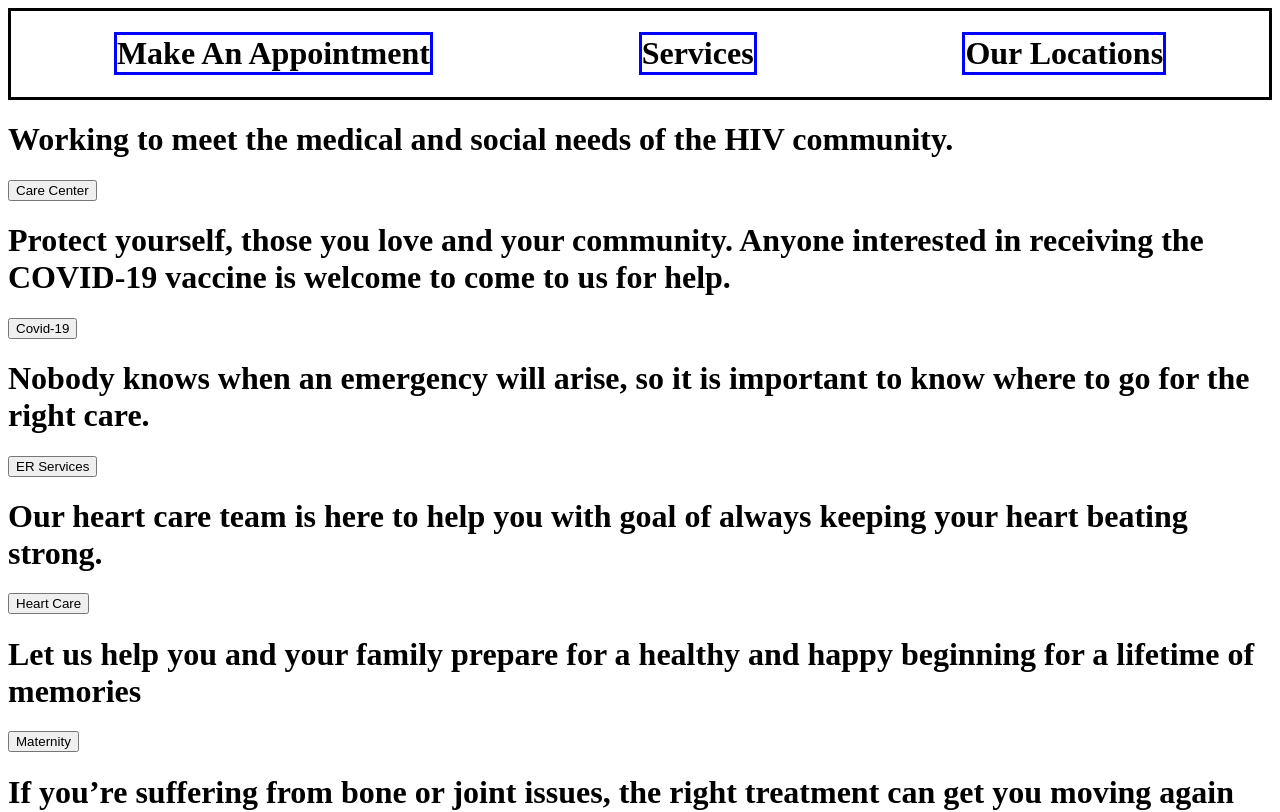
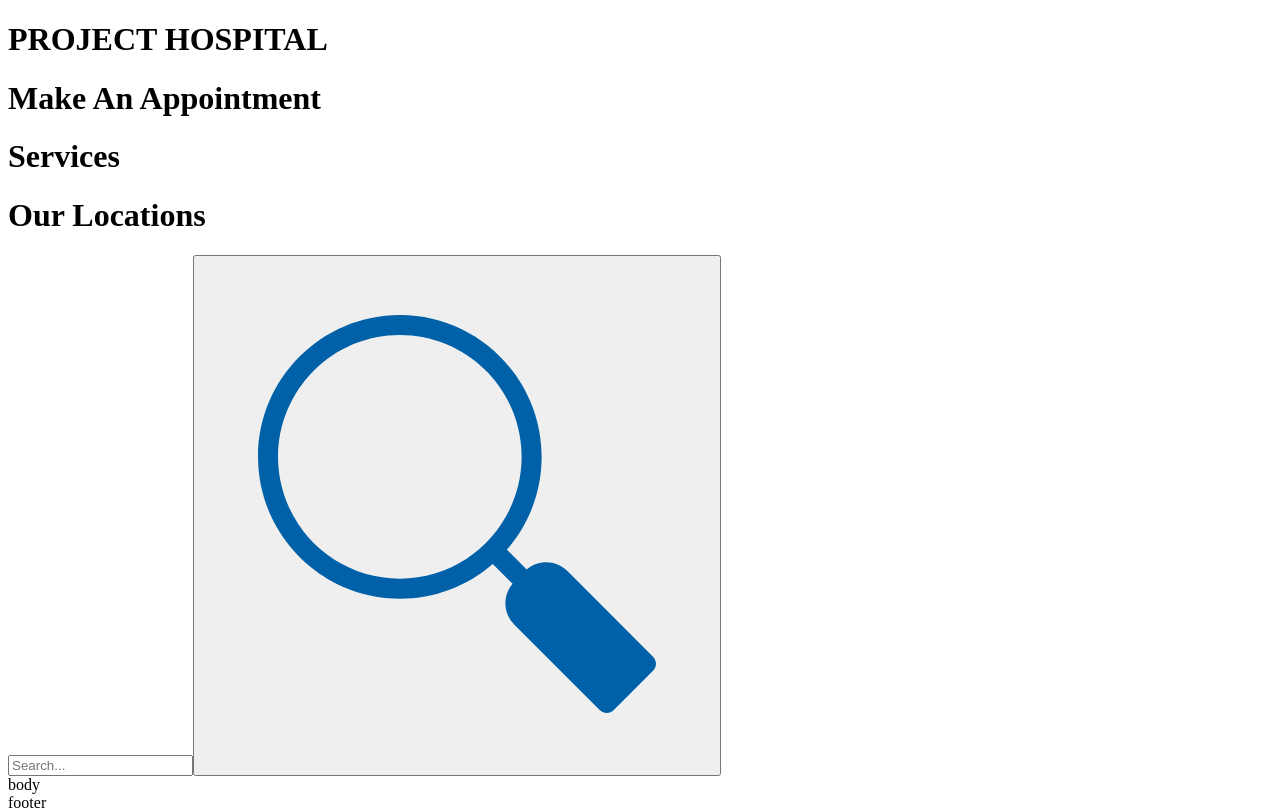
Before and after one commit to mrnguyener21/Hospital_Landing_Page_React, a React (Create React App) app: page / in a window 1280 px wide. Shown: the top 812 px of the page. Built offline with nearby package versions, Linux system fonts and the light colour scheme.

Commit message:
created index.js for image folder and passed down needed images to navBar component via props. Image successfully loaded

```diff
--- a/src/App.js
+++ b/src/App.js
@@ -1,12 +1,13 @@
 import React  from 'react';
 import {NavBar, Body, Footer} from './component'
 import {navBarLinks, serviceCards, footerLinks} from './data'
-
+// import magnifyingGlass from './images/magnifyingGlass.svg'
+import { images } from './images';
 const App = () => {
 
   return (
     <div className="App">
-      <NavBar navBarLinks={navBarLinks}/>
+      <NavBar navBarLinks={navBarLinks} images={images}/>
       <Body serviceCards={serviceCards}/>
       <Footer footerLinks={footerLinks} />
 
--- a/src/component/Body/Body.js
+++ b/src/component/Body/Body.js
@@ -3,13 +3,14 @@ import styles from './Body.module.css'
 const Body = ({serviceCards}) => {
     return (
         <div className={styles.card}>
-            {serviceCards.map((card) =>
+            {/* {serviceCards.map((card) =>
                 <>
                 <h1>{card.description}</h1>
                 <button>{card.button}</button>
                 </>
 
-            )}
+            )} */}
+            body
         </div>
     )
 }
--- a/src/component/Footer/Footer.js
+++ b/src/component/Footer/Footer.js
@@ -1,16 +1,16 @@
 import styles from './Footer.module.css'
 
 const Footer = ({footerLinks}) => {
-    // console.log(footerLinks[0].links)
     return (
         <div>
-            {footerLinks.map((footerLink) =>
-            <>
-            {console.log(footerLink)}
-            <h1>{footerLink.title}</h1>
-            {footerLink.links.map((linkName) =><h3>{linkName}</h3>)}
-            </>
-            )}
+            {/* {footerLinks.map((footerLink) =>
+                <>
+                    {console.log(footerLink)}
+                    <h1>{footerLink.title}</h1>
+                    {footerLink.links.map((linkName) =><h3>{linkName}</h3>)}
+                </>
+            )} */}
+            footer
         </div>
     )
 }
--- a/src/component/NavBar/NavBar.js
+++ b/src/component/NavBar/NavBar.js
@@ -1,10 +1,21 @@
 import styles from './NavBar.module.css'
 
-const NavBar = ({navBarLinks}) => {
+const NavBar = ({navBarLinks, images:{magnifyingGlass, logIn, hamburgerMenu}}) => {
     console.log(navBarLinks)
     return (
-        <div className={styles.navBarLinks}>
-            {navBarLinks.map(link => <h1 className={styles.link}>{link}</h1>)}
+        <div className={styles.navBarContainer}>
+            <h1 className={styles.logo}>PROJECT HOSPITAL</h1>
+
+            <div className={styles.navBarLinksContainer}>
+                {navBarLinks.map(link => <h1 className={styles.link}>{link}</h1>)}
+            </div>
+
+            <div className={styles.searchContainer}>
+                <input type="text" placeholder="Search..." className={styles.searchBar}/>
+                <button type='button' className={styles.searchButton}>
+                    <img src = {magnifyingGlass} alt="magnifying Glass SVG" class='searchImage'/>
+                </button>
+            </div>
         </div>
     )
 }
--- a/src/component/NavBar/NavBar.module.css
+++ b/src/component/NavBar/NavBar.module.css
@@ -1,4 +1,4 @@
-.navBarLinks{
+/* .navBarLinks{
     border: solid;
     display: flex;
     justify-content: space-around;
@@ -7,4 +7,4 @@
 .link{
     border: solid;
     border-color: blue;
-}
+} */
--- /dev/null
+++ b/src/images/index.js
@@ -0,0 +1,18 @@
+export const images = {
+    careCenter: require('./CareCenter.svg').default,
+    chatBox: require('./chatbox.svg').default,
+    covid19: require('./Covid19.svg').default,
+    emergencyServices: require('./Emergency Services.svg').default,
+    envelope: require('./envelope.svg').default,
+    facebook: require('./facebook.svg').default,
+    hamburgerMenu: require('./hamburgerMenu.svg').default,
+    heart: require('./heart.svg').default,
+    heartCare: require('./HeartCare.svg').default,
+    linkedin: require('./linkedin.svg').default,
+    logIn: require('./logIn.svg').default,
+    magnifyingGlass: require('./magnifyingGlass.svg').default,
+    mainBodyImage: require('./MainBodyImage.svg').default,
+    Maternity: require('./Maternity.svg').default,
+    orthopedicServices: require('./Orthopedic Services.svg').default,
+    twitter: require('./twitter.svg').default,
+}
```
